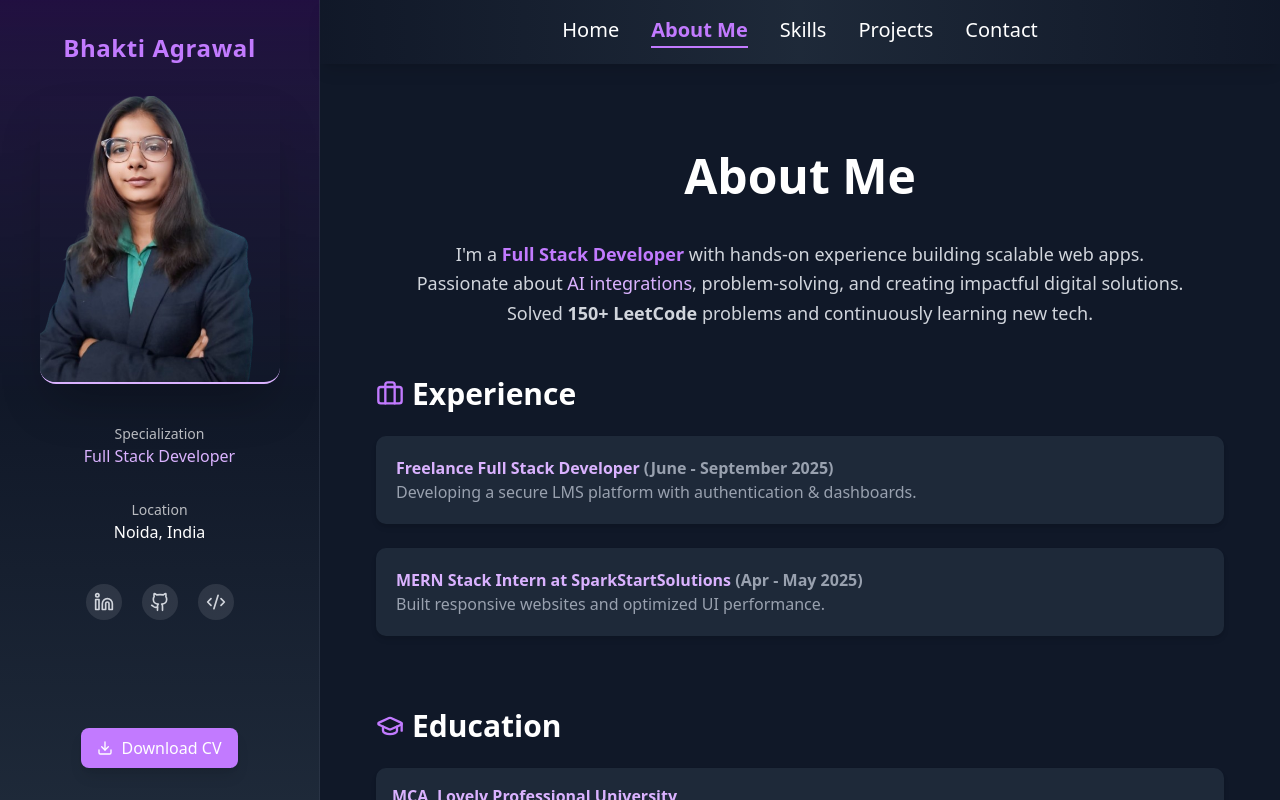
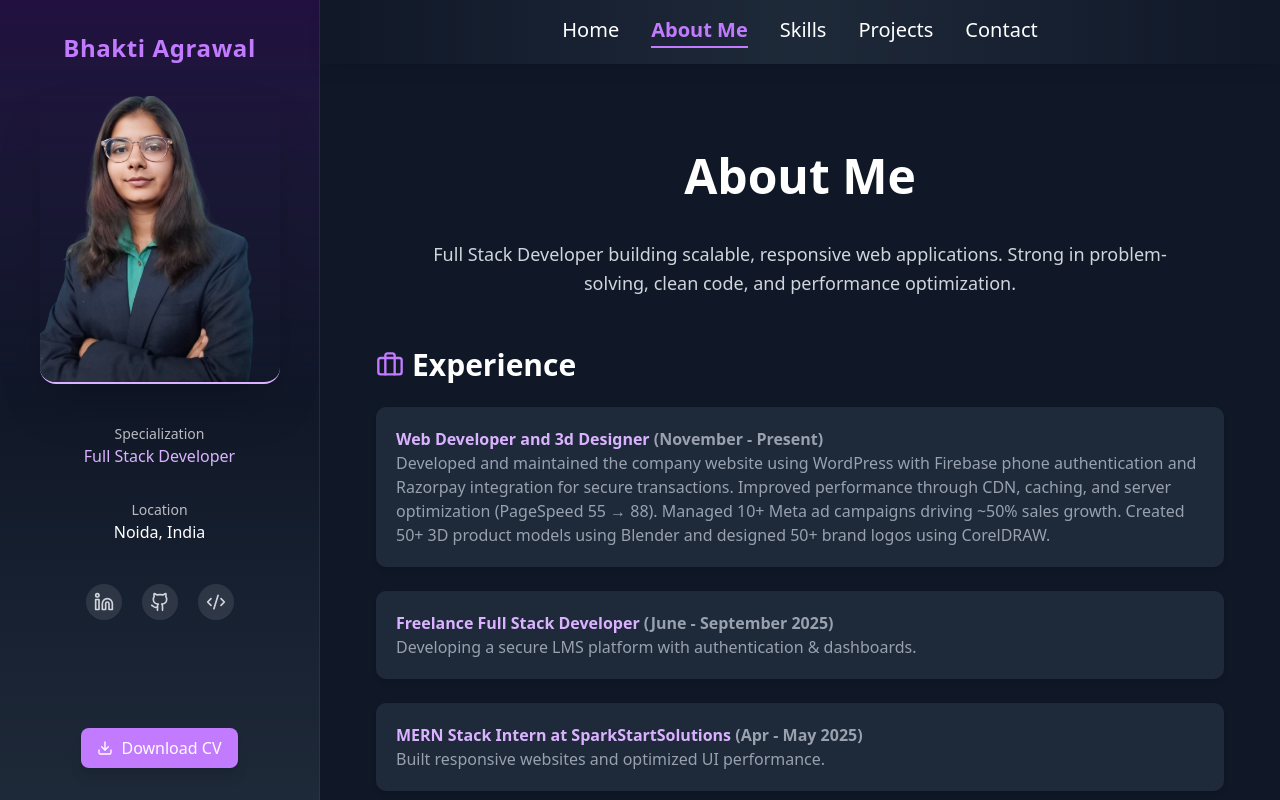
Before and after one commit to bhaktiagrawal088/my_portfolio, a React (Vite) app: page / in a window 1280 px wide. Both pictures are taken after a click on the button "About Me". Shown: the top 800 px of the page. Built offline with nearby package versions, Linux system fonts and the light colour scheme.

Commit message:
Experience_Added

```diff
--- a/src/components/AboutContent.jsx
+++ b/src/components/AboutContent.jsx
@@ -27,16 +27,13 @@ const AboutContent = () => {
       </h2>
 
       {/* Intro */}
-      <p
-        ref={(el) => (sectionsRef.current[1] = el)}
-        className="text-base sm:text-lg mb-10 md:mb-12 text-gray-300 max-w-xl sm:max-w-2xl md:max-w-3xl mx-auto leading-relaxed text-center"
-      >
-        I'm a <span className="text-purple-400 font-semibold">Full Stack Developer </span>
-        with hands-on experience building scalable web apps. Passionate about{" "}
-        <span className="text-purple-300">AI integrations</span>, problem-solving, and
-        creating impactful digital solutions. <br />
-        Solved <span className="font-semibold">150+ LeetCode</span> problems and continuously learning new tech.
-      </p>
+     <p
+  ref={(el) => (sectionsRef.current[1] = el)}
+  className="text-base sm:text-lg mb-10 md:mb-12 text-gray-300 max-w-xl sm:max-w-2xl md:max-w-3xl mx-auto leading-relaxed text-center"
+>
+  Full Stack Developer building scalable, responsive web applications.
+  Strong in problem-solving, clean code, and performance optimization.
+</p>
 
       {/* Experience Section */}
       <div
@@ -47,6 +44,12 @@ const AboutContent = () => {
           <Briefcase className="w-5 sm:w-6 md:w-7 h-7 text-purple-400" /> Experience
         </h3>
         <ul className="space-y-4 sm:space-y-6">
+         <li className="bg-gray-800 p-3 sm:p-4 md:p-5 rounded-lg shadow-md hover:shadow-purple-500/20 transition">
+            <p className="font-semibold text-purple-300 text-sm sm:text-base">
+              Web Developer and 3d Designer <span className="text-gray-400">(November - Present)</span>
+            </p>
+            <p className="text-gray-400 text-sm sm:text-base">  Developed and maintained the company website using WordPress with Firebase phone authentication and Razorpay integration for secure transactions. Improved performance through CDN, caching, and server optimization (PageSpeed 55 → 88). Managed 10+ Meta ad campaigns driving ~50% sales growth. Created 50+ 3D product models using Blender and designed 50+ brand logos using CorelDRAW.</p>
+          </li>
           <li className="bg-gray-800 p-3 sm:p-4 md:p-5 rounded-lg shadow-md hover:shadow-purple-500/20 transition">
             <p className="font-semibold text-purple-300 text-sm sm:text-base">
               Freelance Full Stack Developer <span className="text-gray-400">(June - September 2025)</span>
--- a/src/components/HomeContent.jsx
+++ b/src/components/HomeContent.jsx
@@ -67,13 +67,12 @@ const HomeContent = () => {
   />
 </h1>
 
-        <h2 className="text-3xl sm:text-4xl font-bond text-purple-500">Full Stack Developer</h2>
-        <h2 className="text-3xl sm:text-4xl font-bond text-purple-500"></h2>
-           <p className="mt-4 sm:mt-6 text-base sm:text-lg md:text-xl text-gray-300 opacity-90 leading-relaxed">
-          I create reliable web apps using<span className="text-purple-400">clean code </span>
-          and <span className="text-pink-300">smart AI tools.</span>.
-          I enjoy turning ideas into impactful products.
-        </p>
+        <h2 className="text-3xl sm:text-4xl font-bold text-purple-500">
+  Full Stack Developer
+</h2>
+<p className="mt-4 sm:mt-6 text-base sm:text-lg md:text-xl text-gray-300 opacity-90 leading-relaxed">
+  Full Stack Developer building fast, scalable, and user-focused web applications.
+</p>
       </div>
     </div>
   );
--- a/src/components/Sidebar.jsx
+++ b/src/components/Sidebar.jsx
@@ -99,7 +99,7 @@ const Sidebar = () => {
             ))}
           </div>
           <a
-            href="/src/assets/BhaktiAgrawal_WebDeveloper.pdf"
+            href="https://drive.google.com/file/d/1jydQHSky01KFVgOmJkUBAfZqm6Y2gIBk/view?usp=sharing"
             download
             className="mt-auto flex items-center gap-2 py-2 px-4 bg-purple-400 rounded-md hover:bg-purple-500 transition-colors shadow-lg text-sm xl:text-base"
           >
```
